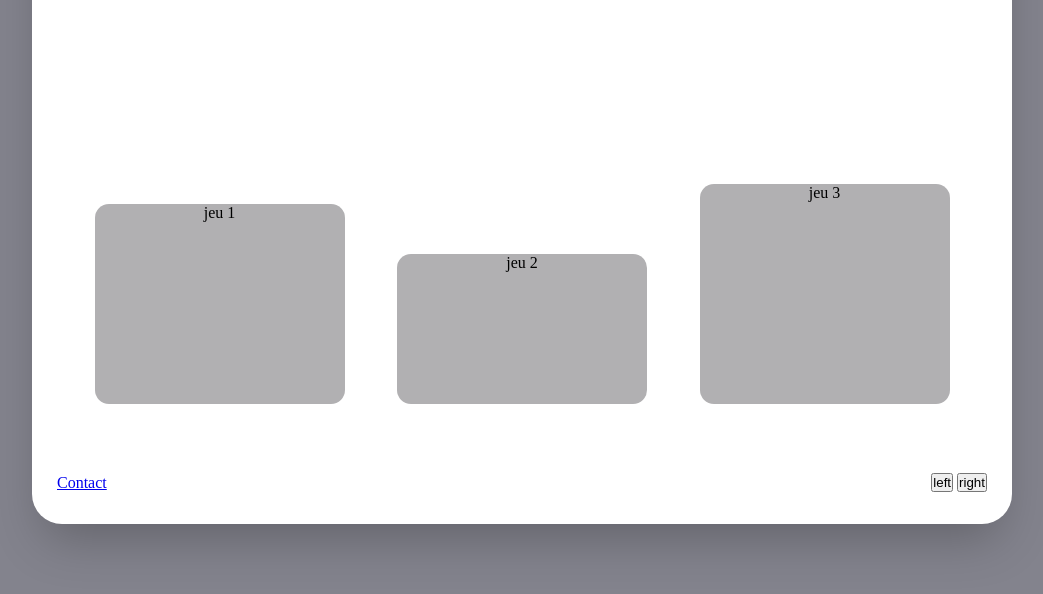
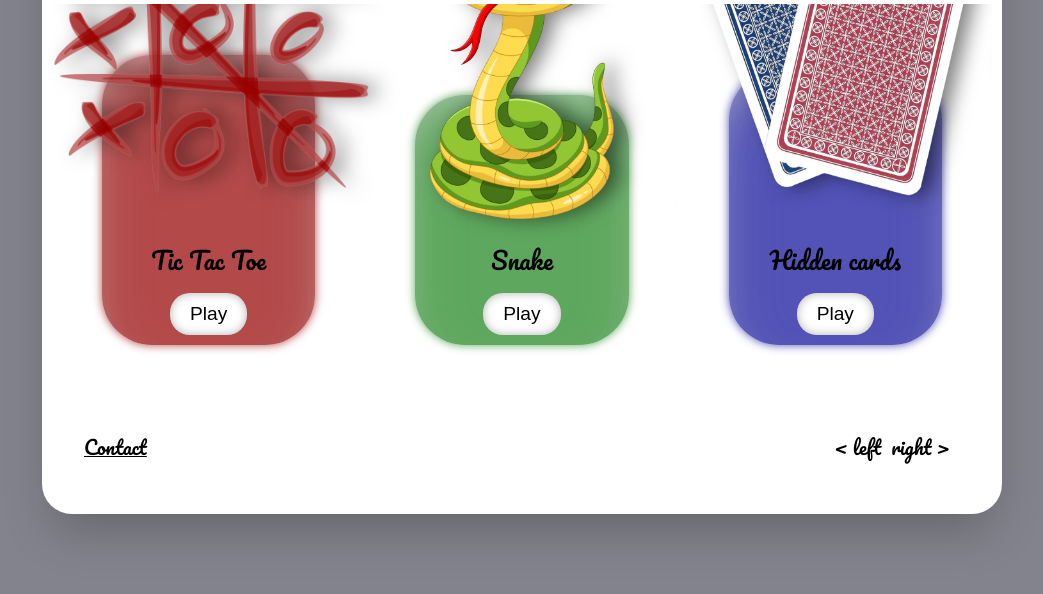
Before and after one commit to rodove-tv/jschalange, a website: page index.html in a window 1280 px wide. Shown: the part 206-800 px from the top of the page, without its empty margins (118-1161 px from the left). Drawn offline with Linux system fonts and the light colour scheme.

Commit message:
index page game divs style + animations

```diff
--- a/index.html
+++ b/index.html
@@ -4,17 +4,28 @@
     <meta charset="UTF-8" />
     <meta name="viewport" content="width=device-width, initial-scale=1.0" />
     <link rel="stylesheet" href="css/index.css" />
-    <link rel="stylesheet" href="https://cdnjs.cloudflare.com/ajax/libs/font-awesome/4.7.0/css/font-awesome.min.css">
+    <link
+      rel="stylesheet"
+      href="https://cdnjs.cloudflare.com/ajax/libs/font-awesome/4.7.0/css/font-awesome.min.css"
+    />
+    <link
+      href="https://fonts.googleapis.com/css?family=Pacifico"
+      rel="stylesheet"
+    />
+
     <title>Index</title>
   </head>
   <body>
     <main id="LayoutContainer">
-      <nav>
-        <img src="/img/OnlineGames.png" class="SiteName"></img>
+      <nav id="nav">
+        <img src="/img/OnlineGames.png" class="SiteName" />
         <div class="searchInputWrapper">
-            <input class="searchInput" type="text" placeholder='focus here to search'>
-                <i class="searchInputIcon fa fa-search"></i>
-            </input>
+          <input
+            class="searchInput"
+            type="text"
+            placeholder="focus here to search"
+          />
+          <i class="searchInputIcon fa fa-search"></i>
         </div>
         <div class="MenuContainer">
           <button onclick="menuDisplay" class="droptbtn">Menu</button>
@@ -26,22 +37,71 @@
           </div>
         </div>
       </nav>
+      <div class="wrapper">
+        <section id="MiddleSection">
+          <div id="jeu2" class="GameDiv hoverstyle">
+            <img class="imgGame" src="/img/tictactoe.png" alt="tictactoe" />
+            <span class="textstyle">Tic Tac Toe</span>
+            <button class="GameBtn">Play</button>
+          </div>
+          <div id="jeu1" class="GameDiv hoverstyle">
+            <img class="imgGame" src="/img/snake.png" alt="Snake" />
+            <span class="textstyle">Snake</span>
+            <button class="GameBtn">Play</button>
+          </div>
 
-      <section id="MiddleSection">
-        <div id="jeu1" class="GameDiv">jeu 1</div>
-        <div id="jeu2" class="GameDiv">jeu 2</div>
-        <div id="jeu3" class="GameDiv">jeu 3</div>
-      </section>
+          <div id="jeu3" class="GameDiv hoverstyle">
+            <img class="imgGame" src="/img/cards.png" alt="Cards" />
+            <span class="textstyle">Hidden cards</span>
+            <button class="GameBtn">Play</button>
+          </div>
+        </section>
 
-      <footer>
+        <!-- test  -->
+        <section id="MiddleSection">
+          <div id="jeu2" class="GameDiv hoverstyle">
+            <img class="imgGame" src="/img/tictactoe.png" alt="tictactoe" />
+            <span class="textstyle">Tic Tac Toe</span>
+            <button class="GameBtn">Play</button>
+          </div>
+          <div id="jeu1" class="GameDiv hoverstyle">
+            <img class="imgGame" src="/img/snake.png" alt="Snake" />
+            <span class="textstyle">Snake</span>
+            <button class="GameBtn">Play</button>
+          </div>
+
+          <div id="jeu3" class="GameDiv hoverstyle">
+            <img class="imgGame" src="/img/cards.png" alt="Cards" />
+            <span class="textstyle">Hidden cards</span>
+            <button class="GameBtn">Play</button>
+          </div>
+        </section>
+      </div>
+
+      <footer id="footer">
         <div id="left">
-          <a href="#">Contact</a>
+          <a href="#" class="FooterText">Contact</a>
         </div>
         <div id="right">
-          <button>left</button>
-          <button>right</button>
+          <button id="RightSlide" class="SkipBtn">
+            <span class="FooterText">< left</span>
+          </button>
+          <button id="LeftSlide" class="SkipBtn">
+            <span class="FooterText">right ></span>
+          </button>
         </div>
       </footer>
     </main>
+    <script>
+      const buttonRight = document.getElementById("RightSlide");
+      const buttonLeft = document.getElementById("LeftSlide");
+
+      buttonRight.onclick = function () {
+        document.getElementById("wrapper").scrollLeft += 40;
+      };
+      buttonLeft.onclick = function () {
+        document.getElementById("wrapper").scrollLeft -= 40;
+      };
+    </script>
   </body>
 </html>
--- /dev/null
+++ b/public/css/404page.css
@@ -0,0 +1,79 @@
+html,
+body {
+  height: 100%;
+}
+
+body {
+  font-family: "Roboto";
+  text-align: center;
+  color: #f5f5f5;
+  animation: fadeIn 1s ease-in;
+}
+
+.hero {
+  background: url("https://howtomakefilm.com/wp-content/uploads/2018/06/How-to-Write-a-Movie-Script-3.jpg")
+    no-repeat center;
+  background-size: cover;
+  background-color: rgba(0, 0, 0, 0.5);
+  background-blend-mode: multiply;
+  height: 100%;
+  width: 100%;
+}
+
+.inner-text {
+  position: relative;
+  top: 50%;
+  transform: translateY(-50%);
+  font-size: 10vmin;
+  @media only screen and (min-width: 320px) {
+    padding-left: 15px;
+    padding-right: 15px;
+  }
+  @media only screen and (min-width: 400px) {
+    padding-left: 40px;
+    padding-right: 40px;
+  }
+  @media only screen and (min-width: 680px) {
+    font-size: 75px;
+  }
+  @media only screen and (min-width: 950px) {
+    font-size: 100px;
+  }
+}
+
+.p1 {
+  display: inline-block;
+  font-size: 1em;
+  font-weight: 900;
+  margin: 0;
+  line-height: 1;
+  @media only screen and (max-width: 465px) {
+    display: block;
+    position: absolute;
+    top: -25%;
+    left: 50%;
+    transform: translateX(-50%);
+  }
+}
+
+.p2 {
+  display: inline-block;
+  font-size: 1em;
+  font-weight: 100;
+  margin: 0;
+  line-height: 1;
+  color: #20b2aa;
+  @media only screen and (max-width: 465px) {
+    position: relative;
+    top: 0.6em;
+  }
+}
+
+@keyframes fadeIn {
+  0% {
+    opacity: 0;
+  }
+  100% {
+    opacity: 1;
+  }
+}
--- a/public/css/index.css
+++ b/public/css/index.css
@@ -1,3 +1,6 @@
+/* @import url("https://unpkg.com/open-props");
+@import url("https://unpkg.com/open-props/normalize.min.css"); */
+
 :root {
   --light-grey: #b1b0b2;
   --grey: #83838d;
@@ -9,9 +12,22 @@
   margin: 0;
   padding: 0;
   outline: none;
+  box-sizing: border-box;
+  user-select: none;
+}
+
+::-webkit-scrollbar-track {
+  background: fixed var(--black);
+}
+
+a,
+button,
+input {
+  cursor: url("../img/minimal-ow-pack-pointer.png"), pointer;
 }
 
 body {
+  cursor: url("../img/minimal-ow-pack.png"), auto;
   display: flex;
   align-items: center;
   justify-content: center;
@@ -67,6 +83,7 @@ nav {
   border-radius: 2rem;
   border: none;
   transition: transform 0.1s ease-in-out;
+  box-shadow: inset 0px 0px 10px rgba(0, 0, 0, 0.3);
 }
 
 ::placeholder {
@@ -102,34 +119,104 @@ nav {
   display: none;
 }
 
+/* ----- each game divs color ----- */
+
+#jeu1 {
+  height: 250px;
+  background-color: rgb(54, 146, 54, 0.8);
+  box-shadow: 0px 0px 10px rgb(54, 146, 54, 0.8),
+    rgba(190, 190, 190, 0.35) 0px 30px 60px -12px inset,
+    rgba(255, 255, 255, 0.4) 0px 18px 36px -18px inset;
+  &:hover {
+    background-color: rgb(54, 146, 54, 0.8);
+    box-shadow: 0px 0px 20px rgb(54, 146, 54, 0.9),
+      rgba(190, 190, 190, 0.35) 0px 30px 65px -12px inset,
+      rgba(255, 255, 255, 0.4) 0px 18px 35px -18px inset;
+  }
+}
+
+#jeu2 {
+  height: 290px;
+  background-color: rgb(160, 28, 28, 0.8);
+  box-shadow: 0px 0px 10px rgb(160, 28, 28, 0.8),
+    rgba(190, 190, 190, 0.35) 0px 30px 60px -12px inset,
+    rgba(255, 255, 255, 0.4) 0px 18px 36px -18px inset;
+  &:hover {
+    background-color: rgb(160, 28, 28, 0.8);
+    box-shadow: 0px 0px 20px rgb(160, 28, 28, 0.9),
+      rgba(190, 190, 190, 0.35) 0px 30px 65px -12px inset,
+      rgba(255, 255, 255, 0.4) 0px 18px 35px -18px inset;
+  }
+}
+
+#jeu3 {
+  height: 275px;
+  background-color: rgb(39, 39, 165, 0.8);
+  box-shadow: 0px 0px 10px rgb(39, 39, 165, 0.8),
+    rgba(190, 190, 190, 0.35) 0px 30px 60px -12px inset,
+    rgba(255, 255, 255, 0.4) 0px 18px 36px -18px inset;
+  &:hover {
+    background-color: rgb(39, 39, 165, 0.8);
+    box-shadow: 0px 0px 20px rgb(39, 39, 165, 0.9),
+      rgba(190, 190, 190, 0.35) 0px 30px 65px -12px inset,
+      rgba(255, 255, 255, 0.4) 0px 18px 35px -18px inset;
+  }
+}
+
+/* ----- game divs style ----- */
+
 #MiddleSection {
+  height: 100%;
+  width: 100%;
+  display: flex;
+  align-items: flex-end;
+  scroll-snap-align: start;
+}
+
+.wrapper {
   height: 65%;
   width: 100%;
-  display: flex;
-  flex-direction: row;
-  justify-content: space-evenly;
-  align-items: flex-end;
+  display: grid;
+  grid-auto-flow: column;
+  grid-auto-columns: 100%;
+  overflow-x: auto;
+  overscroll-behavior-inline: contain;
+  scroll-snap-type: inline mandatory;
 }
 
 .GameDiv {
-  width: 250px;
-  background-color: var(--light-grey);
   display: flex;
-  border-collapse: collapse;
-  justify-content: center;
-  border-radius: 14px;
+  flex-direction: column-reverse;
+  align-items: center;
+  width: 600px;
+  margin: 50px;
+  border-radius: 50px;
+  max-width: 90%;
+  max-height: 90%;
+  position: relative;
 }
 
-#jeu1 {
-  height: 200px;
+.imgGame {
+  transition: all 0.6s;
+  position: absolute;
+  left: 50%;
+  top: 0%;
+  transform: translate(-50%, -57%);
+
+  width: 20rem;
+  height: 20rem;
+  filter: drop-shadow(10px 0px 10px rgba(0, 0, 0, 0.5));
 }
 
-#jeu2 {
-  height: 150px;
-}
-
-#jeu3 {
-  height: 220px;
+.GameBtn {
+  position: absolute;
+  bottom: 10px;
+  background-color: var(--white);
+  box-shadow: inset 0px 0px 10px rgba(0, 0, 0, 0.3);
+  border: none;
+  border-radius: 20px;
+  padding: 10px 20px;
+  font-size: 1.2rem;
 }
 
 footer {
@@ -142,10 +229,54 @@ footer {
   align-items: center;
 }
 
+.SkipBtn {
+  background: none;
+  border: none;
+  color: var(--black);
+  margin-right: 10px;
+}
+
+.FooterText {
+  font-size: 1.2rem;
+  color: var(--black);
+  font-family: "Pacifico", regular;
+}
+
+/* ----- general style ----- */
+
 #left {
-  margin-left: 15px;
+  margin-bottom: 3.2rem;
+  width: 50%;
+  padding: 2rem;
+  display: flex;
+  justify-content: flex-start;
+  align-items: center;
 }
 
 #right {
-  margin-right: 15px;
+  margin-bottom: 3.2rem;
+  width: 50%;
+  padding: 2rem;
+  display: flex;
+  justify-content: flex-end;
+  align-items: center;
 }
+
+.hoverstyle {
+  transition: transform 0.6s, box-shadow 0.6s;
+  &:hover {
+    transform: scale(1.1);
+  }
+  &:hover > .imgGame {
+    height: 23rem;
+    width: 23rem;
+    filter: drop-shadow(15px 0px 15px rgba(0, 0, 0, 0.5));
+  }
+}
+
+.textstyle {
+  margin-bottom: 4rem;
+  font-size: 1.5rem;
+  color: var(--black);
+  font-family: "Pacifico", cursive;
+}
```
Also changed, not shown: 404.html (added, +16 -0 lines), public/js/404page.js (added, +51 -0 lines), public/js/effects.js (added, +9 -0 lines), public/img/cards.png (added), public/img/minimal-ow-pack-pointer.png (added), public/img/minimal-ow-pack.png (added), public/img/minimal-ow-pack.svg (added), public/img/snake.png (added), public/img/tictactoe.png (added).
